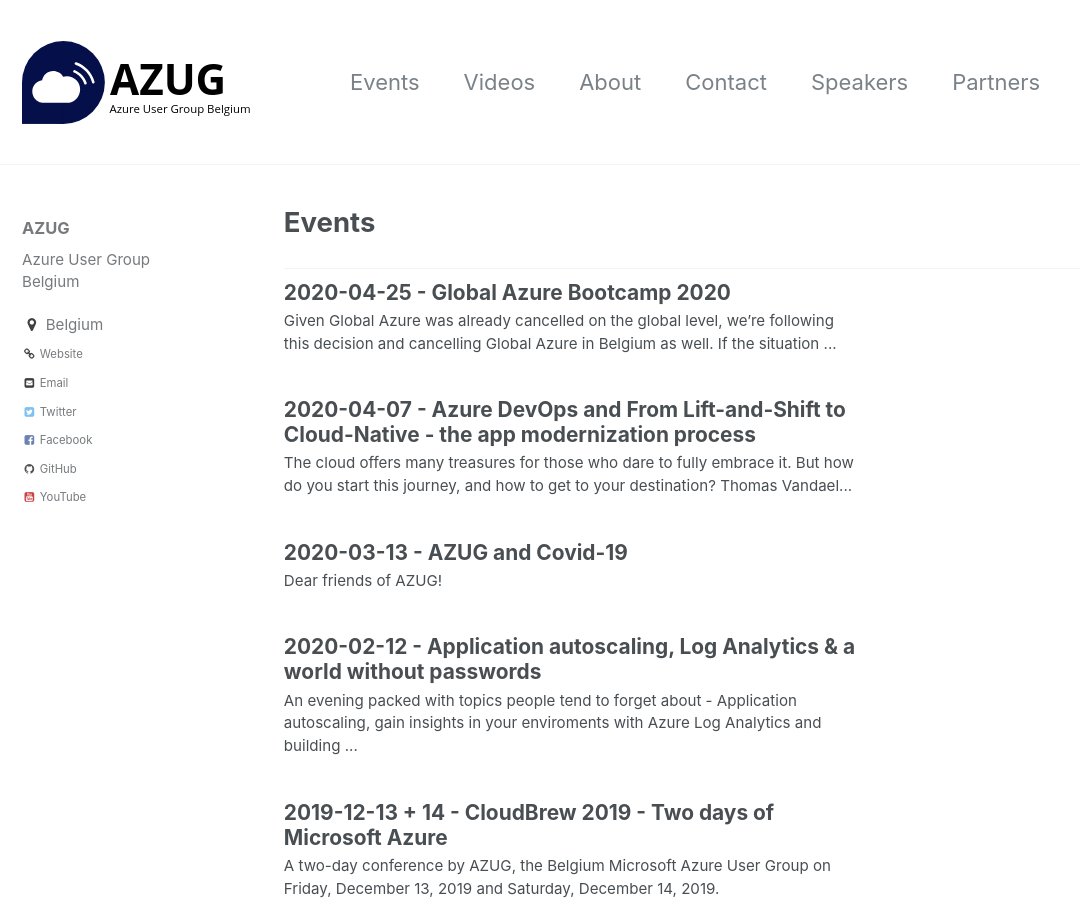
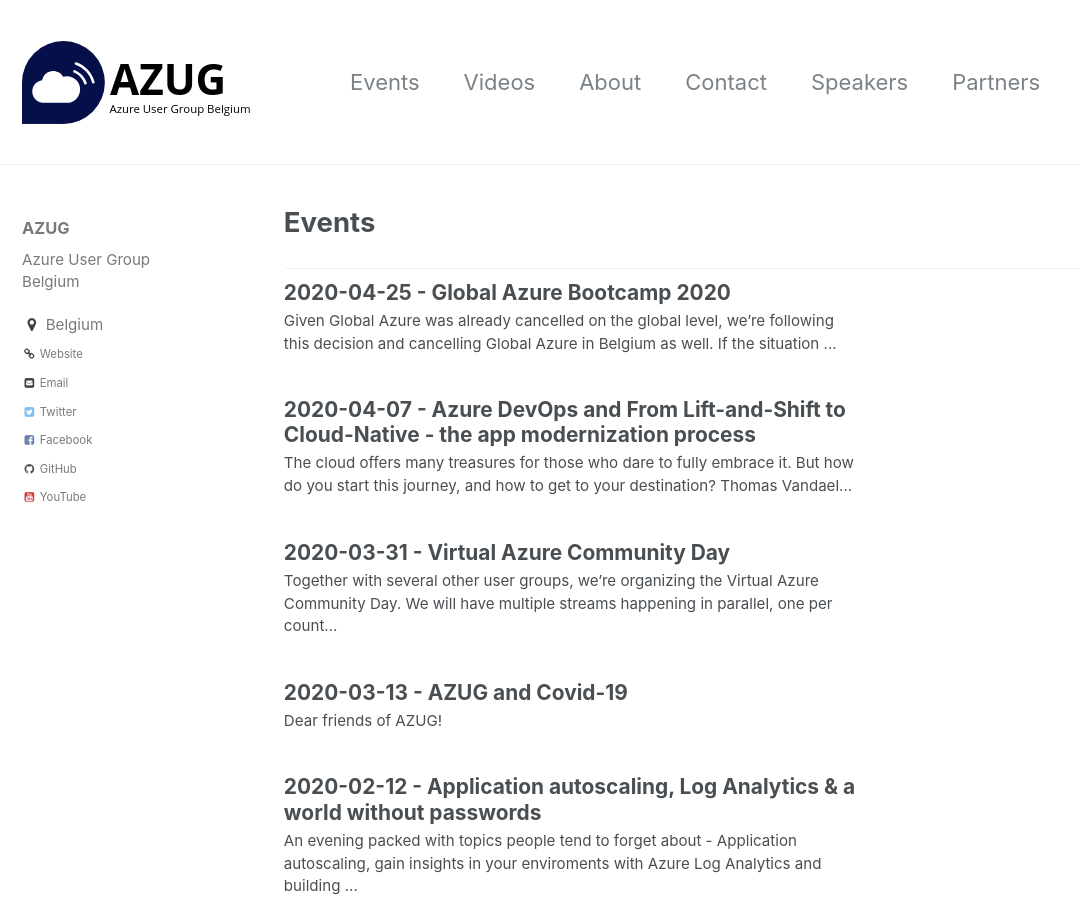
Before and after one commit to AzugBe/azugbe.github.io, a Jekyll site: the page built from _pages/events.html, in a window 1280 px wide and 900 px high. Shown: the whole window, without its empty margins (0-1080 px from the left). Built offline with Jekyll 4.4.1, drawn with Linux system fonts in a browser that asks for light colours; comment, search, counter and statistics services are not loaded.

Commit message:
Virtual Azure Community Day

```diff
--- a/_pages/live.md
+++ b/_pages/live.md
@@ -5,61 +5,15 @@ tagline: Event livestream
 permalink: /live
 ---
 
-<script src="https://ajax.googleapis.com/ajax/libs/jquery/1.12.4/jquery.min.js"></script>
-<script>
-	function refreshData() {
-		$.ajax({
-            url: 'https://balliauw.blob.core.windows.net/public/azug/azug-live.json?salt=' + (new Date()).toString(),
-            dataType: 'jsonp'
-        });
-	}
+<h1 style="text-align: center;">Virtual Azure Community Day</h1>
 
-	function updateStream(data) {
-		if (data.IsLive) {
-			$('#live').show();
-			$('#notlive').hide();
+<p style="text-align: center;">
+  Chat is available for questions and general discussion <a href="https://www.youtube.com/watch?v=qlKkBOZzlXo">on YouTube</a>.
+  <br/><br/>
+  <a href="https://vacd.azurewebsites.net/">More information about Virtual Azure Community Day...</a>
+</p>
 
-			if (data.Speaker) {
-				$('#speaker').text(data.Speaker);
-			}
-
-			if (data.Title) {
-				$('#title').text(data.Title);
-			}
-
-			if (data.EmbedId != '') {
-				if ($('#livestream').attr('src') != 'https://www.youtube.com/embed/' + data.EmbedId + '?autoplay=1') {
-					$('#livestream').attr('src', 'https://www.youtube.com/embed/' + data.EmbedId + '?autoplay=1');
-				}
-			}
-		} else {
-			$('#notlive').show();
-			$('#live').hide();
-			$('#livestream').attr('src', '');
-
-			if (data.MessageTitle != '') {
-				$('#notlive').html('<h1>' + data.MessageTitle + '</h1><p>' + data.MessageBody + '</p>').show();
-			} else {
-				$('#notlive').html('<h1>No livestream is in progress</h1><p>There is currently no livestream in progress. If you want to watch the archive of sessions we have recorded, check <a href="/videos">our videos page</a>.').show();
-			}
-		}
-	}
-
-	$(function() {
-		refreshData();
-		setInterval(function() {
-            refreshData();
-		}, 10000);
-	});
-</script>
-<div id="live" style="display: none; text-align: center;">
-<h1 id="title"></h1><h2 id="speaker"></h2>
-<iframe id="livestream" width="560" height="315" src="//www.youtube.com/embed/EYswcoCxE1s" frameborder="0" allowfullscreen></iframe>
-</div>
-<div id="notlive" style="text-align: center;">
-<h1>No livestream is in progress</h1>
-<p>There is currently no livestream in progress. If you want to watch the archive of sessions we have recorded, check <a href="/videos">our videos page</a>.</p>
-</div>
+<iframe width="560" height="315" src="https://www.youtube-nocookie.com/embed/qlKkBOZzlXo" frameborder="0" allow="accelerometer; autoplay; encrypted-media; gyroscope; picture-in-picture" allowfullscreen></iframe>
 
 <hr />
 
--- /dev/null
+++ b/_posts/events/2020-03-31---virtual-azure-community-day.md
@@ -0,0 +1,42 @@
+---
+layout: single
+title: "2020-03-31 - Virtual Azure Community Day"
+date: 2020-03-31 13:37:00 +0000
+comments: true
+published: true
+categories: ["events"]
+tags: ["Events"]
+author: Maarten Balliauw
+---
+
+Together with several other user groups, we're organizing the Virtual Azure Community Day. We will have multiple streams happening in parallel, one per country from which we're airing.
+
+## Agenda
+
+Streaming will start at 13:00 until 21:00. More information is available at [the Virtual Azure Community Day website](https://vacd.azurewebsites.net/).
+
+## Practical details
+
+**Event date:** March 31, 2020 - you are welcome to [<img src="/assets/media/icon-slack.png" width="16" height="16" /> hang out in our Slack team](https://join.slack.com/t/azugbe/shared_invite/MjE4MzI5NDM3OTM5LTE1MDExNDgyMzUtMzgwNjM2YmU0Zg), sessions start at 13:00
+
+**Event location:**<br />
+Online, on our [AZUG livestream page](/live) as well as [the Virtual Azure Community Day website](https://vacd.azurewebsites.net/).
+
+## Registration
+
+**Registration is not required, however if you would like to receive a reminder feel free to join our newsletter.**
+
+<div id="mc_embed_signup"><form id="mc-embedded-subscribe-form" class="validate" action="https://azug.us2.list-manage.com/subscribe/post?u=47e1708de98684b0f393d63b3&amp;id=9463ee7106" method="post">
+<table border="0" cellspacing="2" cellpadding="2">
+<tbody>
+<tr>
+<td><input id="mce-EMAIL" class="required email" name="EMAIL" type="text" placeholder="Your e-mail"></td>
+<td><input id="mce-FNAME" class="required" name="FNAME" type="text" placeholder="Your firstname"></td>
+<td><input id="mce-LNAME" class="required" name="LNAME" type="text" placeholder="Your lastname"></td>
+</tr>
+<tr>
+<td style="text-align: right;" colspan="3"><input id="mc-embedded-subscribe" class="btn btn--x-large" name="subscribe" type="submit" value="Subscribe"></td>
+</tr>
+</tbody>
+</table>
+</form></div>
```
Also changed, not shown: index.md (+4 -0 lines), 1 other file.
